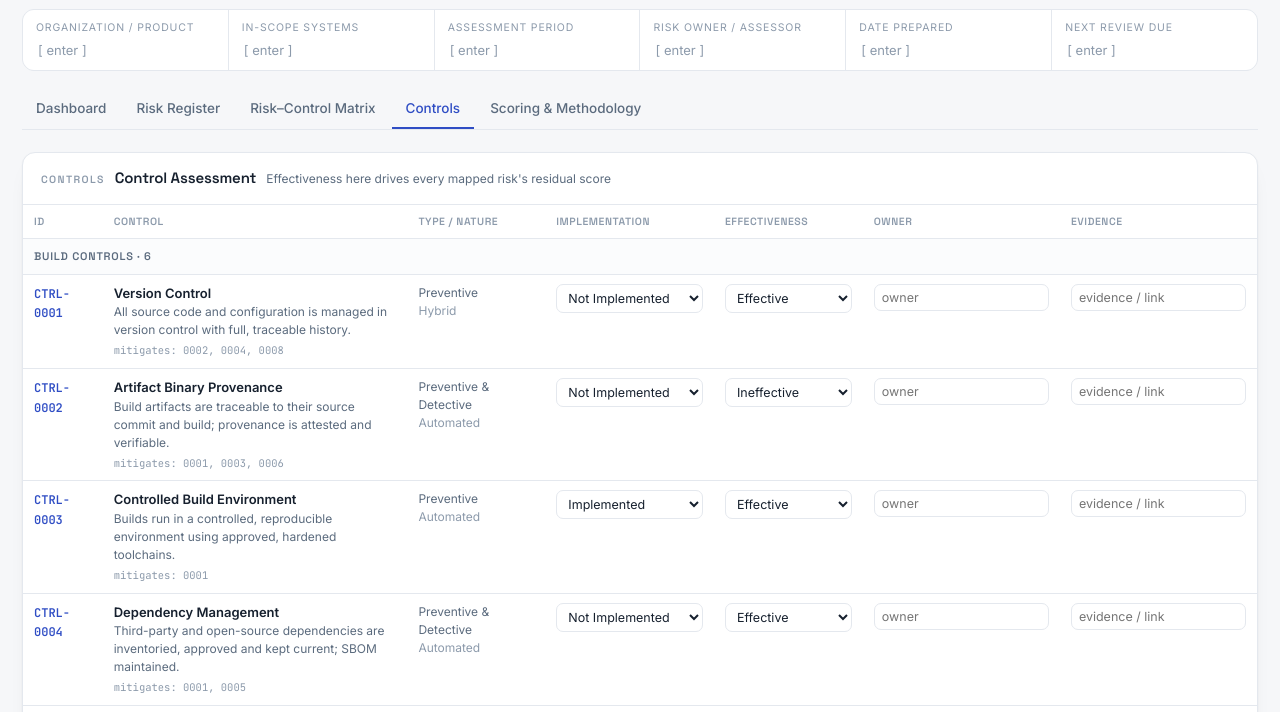
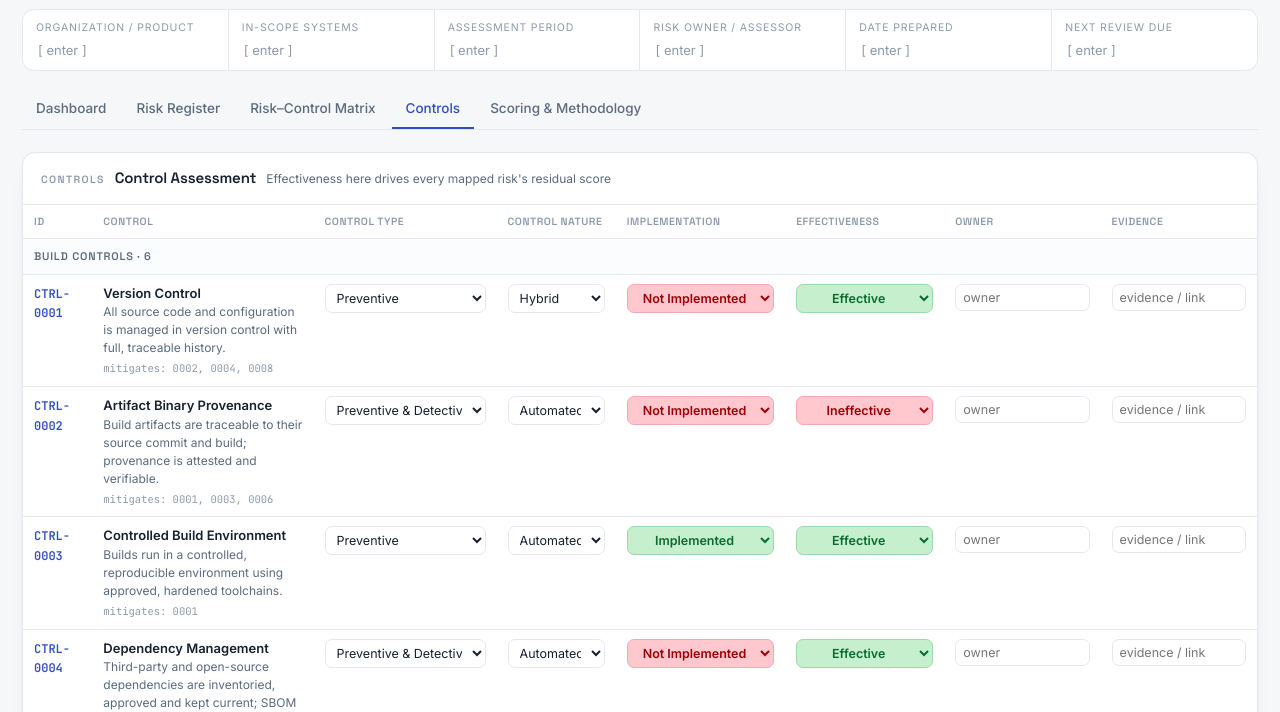
Before and after one commit to hlaingminnpaing/sdlc-rcsa, a plain HTML site: page index.html in a window 1280 px wide. Both pictures are taken after a click on the button "Controls". Shown: the part 75-787 px from the top of the page. Drawn offline with Linux system fonts and the light colour scheme.

Commit message:
Split Control Type/Nature into dropdowns and colour-code assessment cells
- Separate Control Type and Control Nature columns, each a manual dropdown
- Control Type options match the Excel sheet (Preventive, Detective,
  Corrective, and the combined variants); Nature options Manual/Automated/Hybrid
- Excel-style colour fills on Implementation Status and Control Effectiveness

Co-Authored-By: Claude Opus 4.8 <noreply@anthropic.com>

```diff
--- a/index.html
+++ b/index.html
@@ -114,6 +114,16 @@ input.li{width:46px;text-align:center;min-width:0}
 .dot-eff{display:inline-block;width:8px;height:8px;border-radius:50%;margin-right:6px;vertical-align:middle}
 .e-Effective{background:var(--eff)} .e-Partially{background:var(--part)} .e-Ineffective{background:var(--ineff)} .e-NotTested{background:var(--nt)}
 
+/* Excel-style colouring for Implementation Status & Control Effectiveness dropdowns */
+select.assess{font-weight:600;text-align:center;text-align-last:center;min-width:134px}
+select.ctype{min-width:152px}
+select.assess option{font-weight:500;background:#fff;color:var(--ink)}
+select.imp-Implemented,select.ef-Effective{background:#C6EFCE;color:#0A6B2D;border-color:#9BD9AD}
+select.imp-PartiallyImplemented,select.ef-PartiallyEffective{background:#FFF2CC;color:#9A6700;border-color:#F2D98A}
+select.imp-Planned{background:#FFEB9C;color:#7A5C00;border-color:#EAD06A}
+select.imp-NotImplemented,select.ef-Ineffective{background:#FFC7CE;color:#9C0006;border-color:#F3A9B1}
+select.ef-NotTested{background:#FFFFFF;color:#2F4DC4;border-color:var(--line)}
+
 /* matrix */
 .mtx{font-size:11px}.mtx th,.mtx td{padding:5px 6px;text-align:center;border:1px solid var(--line)}
 .mtx th.grp{font-family:"Space Grotesk";background:var(--surface-2);letter-spacing:.06em}
@@ -219,6 +229,8 @@ const SEED={
 };
 
 const GROUPS=["Build","Release","Runtime","Lifecycle"];
+const CTRL_TYPES=["Preventive","Detective","Corrective","Preventive & Detective","Detective & Corrective","Preventive & Corrective"];
+const CTRL_NATURES=["Manual","Automated","Hybrid"];
 const EFFS=["Effective","Partially Effective","Ineffective","Not Tested"];
 const IMPLS=["Implemented","Partially Implemented","Planned","Not Implemented"];
 const RESPONSES=["Mitigate","Accept","Transfer","Avoid"];
@@ -250,7 +262,8 @@ function risksForControl(cid){return DATA.risks.filter(r=>r.ctrls.includes(cid))
 const $=s=>document.querySelector(s);
 function ratingPill(r){return `<span class="pill r-${r}">${r}</span>`;}
 function effDot(e){const k=e.replace(/ /g,"").replace("PartiallyEffective","Partially");return `<span class="dot-eff e-${k}"></span>`;}
-function opt(list,sel){return list.map(v=>`<option ${v===sel?"selected":""}>${v}</option>`).join("");}
+function opt(list,sel){return list.map(v=>`<option value="${esc(v)}" ${v===sel?"selected":""}>${esc(v)}</option>`).join("");}
+function clsName(v){return (v||"").replace(/[^A-Za-z]/g,"");}
 function esc(s){return(s||"").replace(/[&<>"]/g,c=>({'&':'&amp;','<':'&lt;','>':'&gt;','"':'&quot;'}[c]));}
 
 /* ---------- META ---------- */
@@ -391,16 +404,17 @@ function renderControls(){
   let rows="";
   GROUPS.forEach(g=>{
     const list=DATA.controls.filter(c=>c.group===g);
-    rows+=`<tr class="grp-row"><td colspan="9">${g} controls · ${list.length}</td></tr>`;
+    rows+=`<tr class="grp-row"><td colspan="8">${g} controls · ${list.length}</td></tr>`;
     list.forEach(c=>{
       const ix=DATA.controls.indexOf(c);
       rows+=`<tr>
         <td><span class="rid">CTRL-${c.id}</span></td>
         <td><div class="rname">${esc(c.name)}</div><div class="rdesc">${esc(c.obj)}</div>
             <div class="mono" style="font-size:10.5px;color:var(--faint);margin-top:4px">mitigates: ${risksForControl(c.id).join(", ")||"—"}</div></td>
-        <td style="font-size:12px;color:var(--muted)">${c.type}<br><span style="color:var(--faint)">${c.nature}</span></td>
-        <td><select onchange="setCtrl(${ix},'impl',this.value)">${opt(IMPLS,c.impl)}</select></td>
-        <td><select onchange="setCtrl(${ix},'eff',this.value)">${EFFS.map(e=>`<option ${e===c.eff?'selected':''}>${e}</option>`).join("")}</select></td>
+        <td><select class="ctype" onchange="setCtrl(${ix},'type',this.value)">${opt(CTRL_TYPES,c.type)}</select></td>
+        <td><select onchange="setCtrl(${ix},'nature',this.value)">${opt(CTRL_NATURES,c.nature)}</select></td>
+        <td><select class="assess imp-${clsName(c.impl)}" onchange="setCtrl(${ix},'impl',this.value)">${opt(IMPLS,c.impl)}</select></td>
+        <td><select class="assess ef-${clsName(c.eff)}" onchange="setCtrl(${ix},'eff',this.value)">${opt(EFFS,c.eff)}</select></td>
         <td><input class="fld" value="${esc(c.owner)}" placeholder="owner" oninput="setCtrl(${ix},'owner',this.value)"></td>
         <td><input class="fld" value="${esc(c.evidence)}" placeholder="evidence / link" oninput="setCtrl(${ix},'evidence',this.value)"></td>
       </tr>`;
@@ -410,7 +424,7 @@ function renderControls(){
     <div class="card-h"><span class="section-eyebrow">Controls</span><h2>Control Assessment</h2>
       <span class="note">Effectiveness here drives every mapped risk's residual score</span></div>
     <div class="tbl-scroll"><table>
-      <thead><tr><th>ID</th><th>Control</th><th>Type / Nature</th><th>Implementation</th><th>Effectiveness</th><th>Owner</th><th>Evidence</th></tr></thead>
+      <thead><tr><th>ID</th><th>Control</th><th>Control Type</th><th>Control Nature</th><th>Implementation</th><th>Effectiveness</th><th>Owner</th><th>Evidence</th></tr></thead>
       <tbody>${rows}</tbody>
     </table></div></div>`;
 }
```
